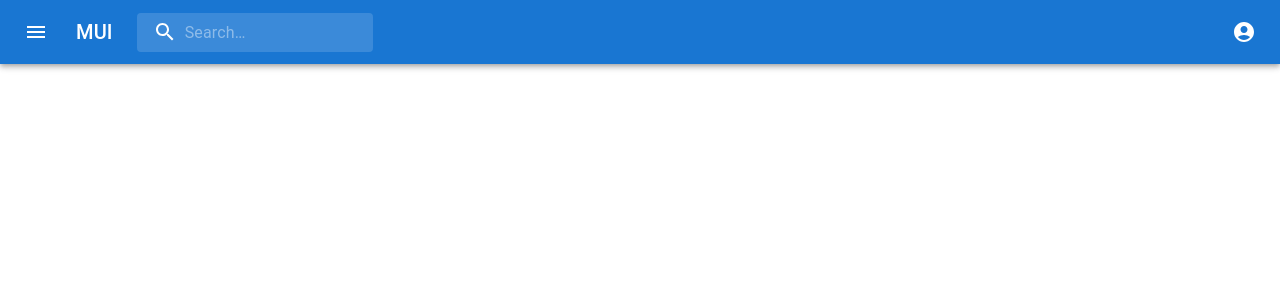
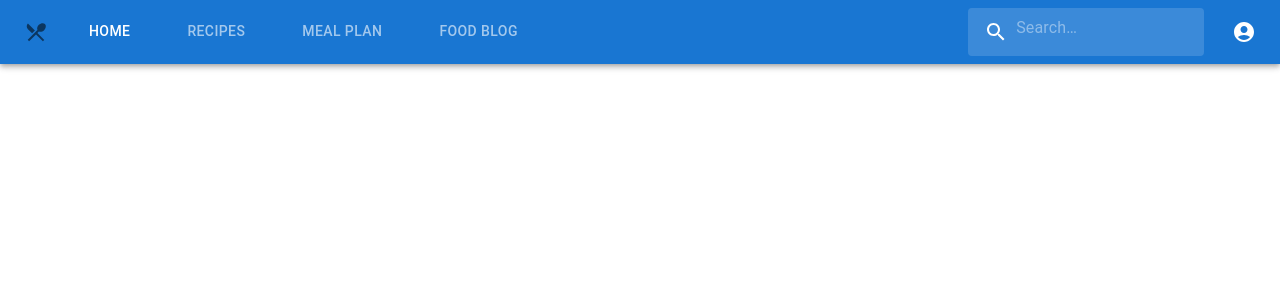
Before and after one commit to MilenaSavatovic/recipe_app, a React (Create React App) app: page / in a window 1280 px wide. Shown: the top 300 px of the page. Built offline with nearby package versions, Linux system fonts and the light colour scheme.

Commit message:
Added navbar

```diff
--- a/src/layouts/Navbar.jsx
+++ b/src/layouts/Navbar.jsx
@@ -1,18 +1,28 @@
-import React from 'react'
+import React, { useState, useEffect } from 'react'
 import { styled, alpha } from '@mui/material/styles'
 import {
   Box,
   AppBar,
   Toolbar,
-  Typography,
   IconButton,
   InputBase,
   Menu,
   MenuItem,
+  Tab,
+  Tabs,
+  List,
+  ListItem,
+  ListItemText,
+  useTheme,
+  useMediaQuery,
+  SwipeableDrawer,
 } from '@mui/material'
 import MenuIcon from '@mui/icons-material/Menu'
 import SearchIcon from '@mui/icons-material/Search'
 import AccountCircle from '@mui/icons-material/AccountCircle'
+import LocalDiningIcon from '@mui/icons-material/LocalDining'
+import theme from './Theme'
+import { Link } from 'react-router-dom'
 
 const Search = styled('div')(({ theme }) => ({
   position: 'relative',
@@ -21,6 +31,7 @@ const Search = styled('div')(({ theme }) => ({
   '&:hover': {
     backgroundColor: alpha(theme.palette.common.white, 0.25),
   },
+
   marginRight: theme.spacing(2),
   marginLeft: 0,
   width: '100%',
@@ -54,18 +65,146 @@ const StyledInputBase = styled(InputBase)(({ theme }) => ({
   },
 }))
 
+const styles = {
+  tabStyle: {
+    typography: 'tab',
+    minWidth: 10,
+    marginLeft: '25px',
+    color: 'white',
+  },
+  // logo: {
+  //   height: '8em',
+  //   [theme.breakpoints.down('md')]: {
+  //     height: '7em',
+  //   },
+  //   [theme.breakpoints.down('xs')]: {
+  //     height: '5.5em',
+  //   },
+  // },
+
+  buttonStyle: {
+    borderRadius: '50px',
+    marginLeft: '50px',
+    marginRight: '25px',
+    typography: 'estimate',
+    height: '45px',
+  },
+  logoContainer: {
+    padding: 0,
+    '&:hover': {
+      backgroundColor: 'transparent',
+    },
+  },
+  drawerIconContainer: {
+    '&:hover': {
+      backgroundColor: 'transparent',
+    },
+    marginLeft: '2rem',
+  },
+  drawerIcon: {
+    height: '50px',
+    width: '50px',
+  },
+  drawer: {
+    backgroundColor: theme.palette.success.main,
+    width: '70%',
+  },
+  drawerItem: {
+    typography: 'tab',
+    color: 'white',
+    opacity: 0.7,
+  },
+
+  drawerItemSelected: {
+    opacity: 1,
+  },
+}
+
 const Navbar = () => {
-  const [anchorEl, setAnchorEl] = React.useState(null)
+  const theme = useTheme()
+  const iOS =
+    typeof navigator !== 'undefined' &&
+    /iPad|iPhone|iPod/.test(navigator.userAgent)
+  const matches = useMediaQuery(theme.breakpoints.down('md'))
+
+  const [anchorEl, setAnchorEl] = useState(null)
+
+  const [openDrawer, setOpenDrawer] = useState(false)
+  const [value, setValue] = useState(0)
 
   const isMenuOpen = Boolean(anchorEl)
 
   const handleProfileMenuOpen = (event) => {
+    console.log(event.currentTarget)
     setAnchorEl(event.currentTarget)
   }
 
   const handleMenuClose = () => {
     setAnchorEl(null)
   }
+
+  const handleChange = (e, newValue) => {
+    setValue(newValue)
+  }
+
+  useEffect(() => {
+    switch (window.location.pathname) {
+      case '/':
+        if (value !== 0) {
+          setValue(0)
+        }
+        break
+      case '/recipes':
+        if (value !== 1) {
+          setValue(1)
+        }
+        break
+      case '/mealplan':
+        if (value !== 2) {
+          setValue(2)
+        }
+        break
+      case '/foodblog':
+        if (value !== 3) {
+          setValue(3)
+        }
+        break
+
+      default:
+        break
+    }
+  }, [value])
+
+  const tabs = (
+    <React.Fragment>
+      <Tabs
+        value={value}
+        onChange={handleChange}
+        textColor="inherit"
+        sx={{ ml: 'auto' }}
+      >
+        <Tab sx={styles.tabStyle} component={Link} to="/" label="Home" />
+        <Tab
+          sx={styles.tabStyle}
+          component={Link}
+          to="/recipes"
+          label="Recipes"
+        />
+        <Tab
+          sx={styles.tabStyle}
+          component={Link}
+          to="/mealplan"
+          label="Meal plan"
+        />
+        <Tab
+          sx={styles.tabStyle}
+          component={Link}
+          to="/foodblog"
+          label="Food blog"
+        />
+      </Tabs>
+    </React.Fragment>
+  )
 
   const menuId = 'primary-search-account-menu'
   const renderMenu = (
@@ -89,27 +228,135 @@ const Navbar = () => {
     </Menu>
   )
 
+  const drawer = (
+    <React.Fragment>
+      <SwipeableDrawer
+        disableBackdropTransition={!iOS}
+        disableDiscovery={iOS}
+        open={openDrawer}
+        onClose={() => setOpenDrawer(false)}
+        onOpen={() => setOpenDrawer(true)}
+        PaperProps={{
+          style: styles.drawer,
+        }}
+      >
+        <List disablePadding>
+          <ListItem
+            onClick={() => {
+              setOpenDrawer(false)
+              setValue(0)
+            }}
+            divider
+            button
+            component={Link}
+            to="/"
+            selected={value === 0}
+          >
+            <ListItemText
+              disableTypography
+              sx={
+                value === 0
+                  ? [styles.drawerItemSelected, styles.drawerItem]
+                  : styles.drawerItem
+              }
+            >
+              Home
+            </ListItemText>
+          </ListItem>
+          <ListItem
+            onClick={() => {
+              setOpenDrawer(false)
+              setValue(1)
+            }}
+            divider
+            button
+            component={Link}
+            to="/recipes"
+            selected={value === 1}
+          >
+            <ListItemText
+              disableTypography
+              sx={
+                value === 1
+                  ? [styles.drawerItemSelected, styles.drawerItem]
+                  : styles.drawerItem
+              }
+            >
+              Recipes
+            </ListItemText>
+          </ListItem>
+          <ListItem
+            onClick={() => {
+              setOpenDrawer(false)
+              setValue(2)
+            }}
+            divider
+            button
+            component={Link}
+            to="/mealplan"
+            selected={value === 2}
+          >
+            <ListItemText
+              disableTypography
+              sx={
+                value === 2
+                  ? [styles.drawerItemSelected, styles.drawerItem]
+                  : styles.drawerItem
+              }
+            >
+              Meal plan
+            </ListItemText>
+          </ListItem>
+          <ListItem
+            onClick={() => {
+              setOpenDrawer(false)
+              setValue(3)
+            }}
+            divider
+            button
+            component={Link}
+            to="/foodblog"
+            selected={value === 3}
+          >
+            <ListItemText
+              disableTypography
+              sx={
+                value === 3
+                  ? [styles.drawerItemSelected, styles.drawerItem]
+                  : styles.drawerItem
+              }
+            >
+              Food blog
+            </ListItemText>
+          </ListItem>
+        </List>
+      </SwipeableDrawer>
+      <IconButton
+        onClick={() => setOpenDrawer(!openDrawer)}
+        disableRipple
+        sx={styles.drawerIconContainer}
+      >
+        <MenuIcon sx={styles.drawerIcon} />
+      </IconButton>
+    </React.Fragment>
+  )
   return (
     <Box sx={{ flexGrow: 1 }}>
       <AppBar position="static">
         <Toolbar>
           <IconButton
-            size="large"
-            edge="start"
-            color="inherit"
-            aria-label="open drawer"
-            sx={{ mr: 2 }}
+            component={Link}
+            to="/"
+            disableRipple
+            sx={styles.logoContainer}
+            onClick={() => setValue(0)}
           >
-            <MenuIcon />
+            <LocalDiningIcon sx={styles.logo} />
           </IconButton>
-          <Typography
-            variant="h6"
-            noWrap
-            component="div"
-            sx={{ display: { xs: 'none', sm: 'block' } }}
-          >
-            MUI
-          </Typography>
+          {matches ? drawer : tabs}
+
+          <Box sx={{ flexGrow: 1 }} />
+          <Box sx={{ display: 'flex' }}>
             <Search>
               <SearchIconWrapper>
                 <SearchIcon />
@@ -119,8 +366,6 @@ const Navbar = () => {
                 inputProps={{ 'aria-label': 'search' }}
               />
             </Search>
-          <Box sx={{ flexGrow: 1 }} />
-          <Box sx={{ display: 'flex' }}>
             <IconButton
               size="large"
               edge="end"
--- /dev/null
+++ b/src/layouts/Theme.jsx
@@ -0,0 +1,33 @@
+import { createTheme } from '@mui/material'
+
+const arcBlue = '#0B72B9'
+const arcOrange = '#FFBA60'
+
+export default createTheme({
+  palette: {
+    common: {
+      blue: `${arcBlue}`,
+      arcOrange: `${arcOrange}`,
+    },
+    primary: {
+      main: `${arcBlue}`,
+    },
+    secondary: {
+      main: `${arcOrange}`,
+    },
+  },
+  typography: {
+    tab: {
+      fontFamily: 'Raleway',
+      textTransform: 'none',
+      fontWeight: 700,
+      fontSize: '1rem',
+    },
+    estimate: {
+      fontFamily: 'Pacifico',
+      fontSize: '1rem',
+      textTransform: 'none',
+      color: 'white',
+    },
+  },
+})
```
Lines whose indentation alone changed are shown as unchanged.
